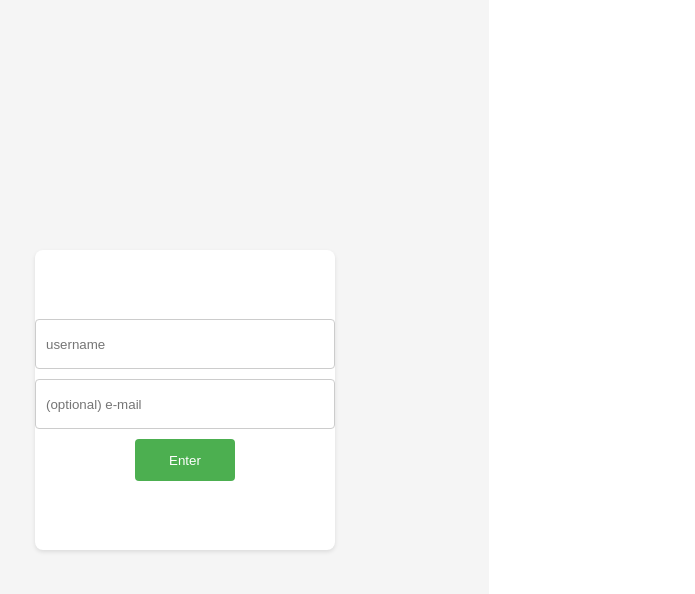
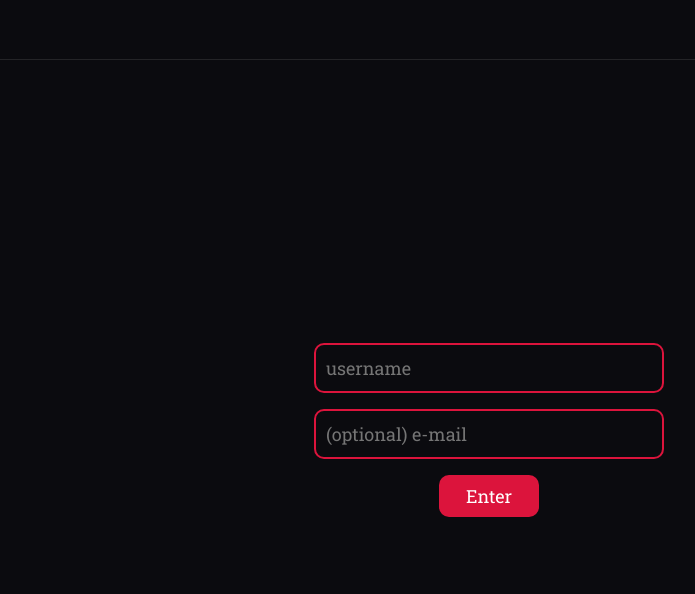
Before and after one commit to tokenblood-com/tokenblood, a Vue app in the folder frontend/tokenblood/: page / in a window 1280 px wide. Shown: the top 594 px of the page, without its empty margins (151-846 px from the left). Built offline with nearby package versions, Linux system fonts and the light colour scheme; the HTML template or start-up script is replaced by a standard one.

Commit message:
+ login page

```diff
--- a/frontend/tokenblood/src/App.vue
+++ b/frontend/tokenblood/src/App.vue
@@ -1,9 +1,12 @@
 <script setup lang="ts">
 import { RouterView } from 'vue-router'
+import AppLayout from './components/layout/AppLayout.vue'
 </script>
 
 <template>
-  <RouterView />
+  <AppLayout>
+    <RouterView />
+  </AppLayout>
 </template>
 
 <style>
@@ -15,5 +18,7 @@ import { RouterView } from 'vue-router'
 
 body {
   font-family: Arial, sans-serif;
+  background-color: var(--background-color);
+  color: white;
 }
 </style>
--- a/frontend/tokenblood/src/assets/main.css
+++ b/frontend/tokenblood/src/assets/main.css
@@ -1,23 +1,38 @@
+@import url('https://fonts.googleapis.com/css2?family=Roboto+Slab:wght@400;500;600;700&display=swap');
 @import './base.css';
+
+:root {
+  --background-color: #0B0B0F;
+  --accent-color: #DC143C;
+}
+
+html, body {
+  margin: 0;
+  padding: 0;
+  height: 100%;
+  width: 100%;
+  overflow-x: hidden;
+  background-color: var(--background-color);
+}
 
 #app {
   width: 100%;
   height: 100vh;
   margin: 0;
   padding: 0;
+  background-color: var(--background-color);
+  overflow-x: hidden;
 }
 
-a,
-.green {
+a {
   text-decoration: none;
-  color: hsla(160, 100%, 37%, 1);
+  color: white;
   transition: 0.4s;
-  padding: 3px;
 }
 
 @media (hover: hover) {
   a:hover {
-    background-color: hsla(160, 100%, 37%, 0.2);
+    opacity: 0.8;
   }
 }
 
@@ -28,8 +43,7 @@ a,
   }
 
   #app {
-    display: grid;
-    grid-template-columns: 1fr 1fr;
-    padding: 0 2rem;
+    display: flex;
+    flex-direction: column;
   }
 }
--- a/frontend/tokenblood/src/components/LoginForm.vue
+++ b/frontend/tokenblood/src/components/LoginForm.vue
@@ -40,6 +40,7 @@ const handleSubmit = async () => {
         type="text"
         placeholder="username"
         :disabled="authStore.isLoading"
+        class="auth-input"
       />
       <span v-if="errors.username" class="error">{{ errors.username }}</span>
     </div>
@@ -50,11 +51,12 @@ const handleSubmit = async () => {
         type="email"
         placeholder="(optional) e-mail"
         :disabled="authStore.isLoading"
+        class="auth-input"
       />
       <span v-if="errors.email" class="error">{{ errors.email }}</span>
     </div>
 
-    <button type="submit" :disabled="authStore.isLoading">
+    <button type="submit" :disabled="authStore.isLoading" class="auth-button">
       {{ authStore.isLoading ? 'Loading...' : 'Enter' }}
     </button>
   </form>
@@ -64,42 +66,62 @@ const handleSubmit = async () => {
 .login-form {
   display: flex;
   flex-direction: column;
-  gap: 10px;
-  width: 300px;
+  gap: 1rem;
+  width: 350px;
+  align-items: center;
 }
 
 .input-group {
   display: flex;
   flex-direction: column;
   gap: 4px;
+  width: 100%;
 }
 
-input {
+.auth-input {
   width: 100%;
   height: 50px;
   padding: 0 10px;
-  border: 1px solid #ccc;
-  border-radius: 4px;
+  background: transparent;
+  border: 2px solid var(--accent-color);
+  border-radius: 10px;
+  color: white;
+  font-family: 'Roboto Slab', serif;
+  font-size: 18px;
 }
 
-button {
-  width: 100px;
+.auth-input:focus {
+  outline: none;
+  border-color: var(--accent-color);
+  box-shadow: 0 0 0 2px rgba(220, 20, 60, 0.2);
+}
+
+.auth-button {
+  width: fit-content;
+  min-width: 100px;
   height: 42px;
-  align-self: center;
-  background: #4CAF50;
+  padding: 0 20px;
+  background: var(--accent-color);
   color: white;
   border: none;
-  border-radius: 4px;
+  border-radius: 10px;
   cursor: pointer;
+  transition: opacity 0.3s;
+  font-family: 'Roboto Slab', serif;
+  font-size: 18px;
 }
 
-button:disabled {
+.auth-button:hover:not(:disabled) {
+  opacity: 0.9;
+}
+
+.auth-button:disabled {
   background: #cccccc;
   cursor: not-allowed;
 }
 
 .error {
-  color: red;
+  color: var(--accent-color);
   font-size: 12px;
 }
 </style>
--- /dev/null
+++ b/frontend/tokenblood/src/components/layout/AppLayout.vue
@@ -0,0 +1,39 @@
+<template>
+  <div class="app-layout">
+    <nav class="nav-bar">
+      <!-- Navigation content will be added later -->
+    </nav>
+    <main class="main-content">
+      <slot></slot>
+    </main>
+  </div>
+</template>
+
+<style scoped>
+.app-layout {
+  display: flex;
+  flex-direction: column;
+  height: 100vh;
+  width: 100%;
+  background-color: var(--background-color);
+  margin: 0;
+  padding: 0;
+  overflow: hidden;
+}
+
+.nav-bar {
+  height: 60px;
+  background-color: var(--background-color);
+  border-bottom: 1px solid rgba(255, 255, 255, 0.1);
+  width: 100%;
+  flex-shrink: 0;
+}
+
+.main-content {
+  flex: 1;
+  background-color: var(--background-color);
+  width: 100%;
+  overflow: hidden;
+  position: relative;
+}
+</style>
--- a/frontend/tokenblood/src/views/LoginView.vue
+++ b/frontend/tokenblood/src/views/LoginView.vue
@@ -3,30 +3,20 @@ import LoginForm from '@/components/LoginForm.vue'
 </script>
 
 <template>
-  <div class="login-container">
-    <div class="login-window">
-      <LoginForm />
-    </div>
+  <div class="login-view">
+    <LoginForm />
   </div>
 </template>
 
 <style scoped>
-.login-container {
+.login-view {
+  position: absolute;
+  top: 0;
+  left: 0;
+  right: 0;
+  bottom: 0;
   display: flex;
+  align-items: center;
   justify-content: center;
-  align-items: center;
-  min-height: 100vh;
-  background-color: #f5f5f5;
-}
-
-.login-window {
-  width: 300px;
-  height: 300px;
-  background-color: white;
-  border-radius: 8px;
-  box-shadow: 0 2px 4px rgba(0, 0, 0, 0.1);
-  display: flex;
-  justify-content: center;
-  align-items: center;
 }
 </style>
```
Also changed, not shown: frontend/tokenblood/src/components/icons/IconCommunity.vue (deleted, +0 -7 lines), frontend/tokenblood/src/components/icons/IconDocumentation.vue (deleted, +0 -7 lines), frontend/tokenblood/src/components/icons/IconEcosystem.vue (deleted, +0 -7 lines), frontend/tokenblood/src/components/icons/IconSupport.vue (deleted, +0 -7 lines), frontend/tokenblood/src/components/icons/IconTooling.vue (deleted, +0 -19 lines).
